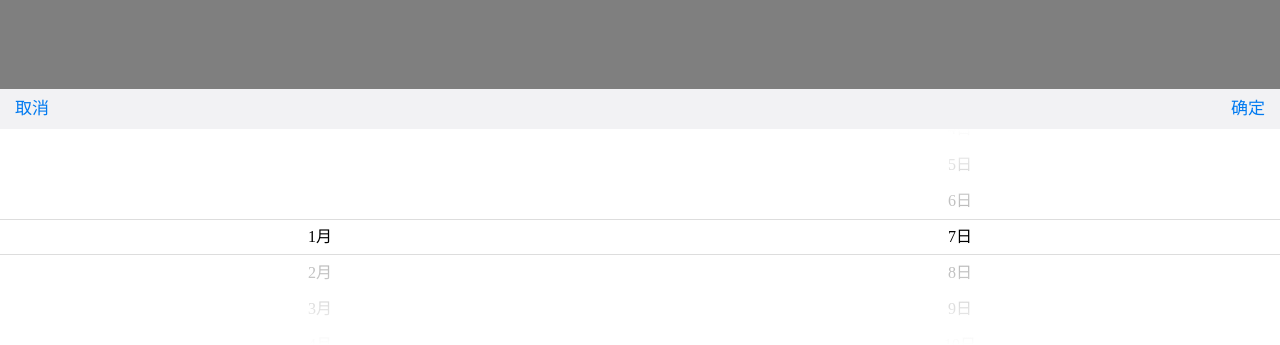
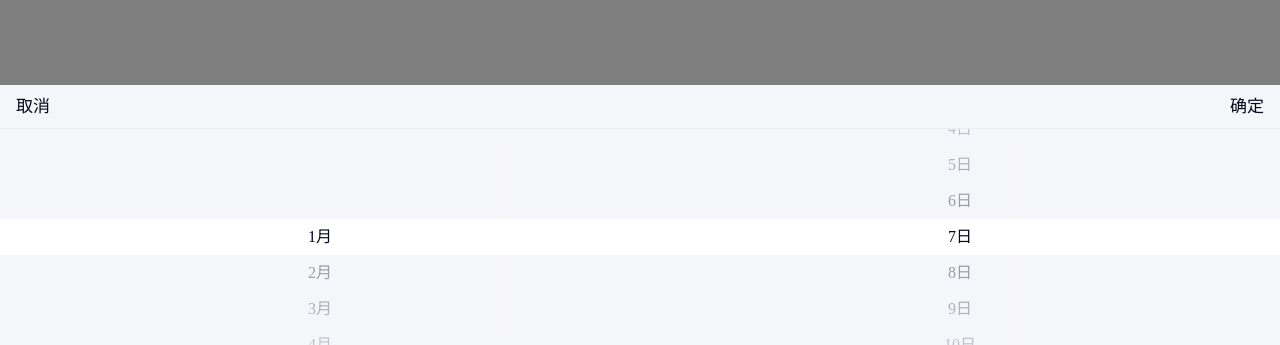
Before and after one commit to newbieYoung/Simple-Picker, a website: page template0.html in a window 1280 px wide. Shown: the part 455-800 px from the top of the page. Drawn offline with Linux system fonts and the light colour scheme.

Commit message:
模版修改

```diff
--- a/template0.css
+++ b/template0.css
@@ -18,13 +18,10 @@
     visibility: visible;
     opacity: .5
 }
-.pk-cover.pc-show{
-    transition: .5s
-}
 
 /* 组件 */
 .pk-target {
-    background-color: #fff;
+    background-color: #FFFFFF;
     position: fixed;
     bottom: 0;
     left: 0;
@@ -41,21 +38,22 @@
 
 .pk-target .pt-header {
     position: relative;
-    background-color: #f2f2f4;
-    height: 40px;
-    line-height: 40px;
-    color: #007af0;
+    background-color: #F5F6FA;
+    height: 43px;
+    line-height: 43px;
+    color: #03081A;
     font-size: 17px;
+    border-bottom: 1px solid #EBEDF5;
 }
 .pk-target .pt-header .ph-cancel {
     position: absolute;
     top: 0;
-    left: 15px;
+    left: 16px;
 }
 .pk-target .pt-header .ph-confirm {
     position: absolute;
     top: 0;
-    right: 15px;
+    right: 16px;
 }
 .pk-target .pt-list {
     position: relative;
@@ -78,29 +76,26 @@
     line-height: 36px;
     box-sizing: border-box;
     left: 0;
-    color: #000;
+    color: #03081A;
     width: 100%;
     text-align: center;
 }
-.pk-target .pt-list:before,
-.pk-target .pt-list:after{
-    content:'';
+.pk-target .pt-list .pl-top-cover,
+.pk-target .pt-list .pl-bottom-cover{
     position: absolute;
-    top: 0;
     left: 0;
     width: 100%;
     height: 90px;
     z-index: 10;
-    background: -webkit-linear-gradient(top, #fff, hsla(0, 0%, 100%, .7));
-    background: linear-gradient(top, #fff, hsla(0, 0%, 100%, .7));
-    border-bottom: 1px solid #ddd;
     pointer-events: none
 }
-.pk-target .pt-list:after {
-    top: auto;
+.pk-target .pt-list .pl-top-cover{
+    top: 0;
+    background: -webkit-linear-gradient(top, rgba(243, 244, 250, 0.8), rgba(239, 240, 248, 0.6));
+    background: linear-gradient(top, rgba(243, 244, 250, 0.8), rgba(239, 240, 248, 0.6));
+}
+.pk-target .pt-list .pl-bottom-cover {
     bottom: 0;
-    border-top: 1px solid #ddd;
-    border-bottom: none;
-    background: -webkit-linear-gradient(bottom, #fff, hsla(0, 0%, 100%, .7));
-    background: linear-gradient(bottom, #fff, hsla(0, 0%, 100%, .7))
+    background: -webkit-linear-gradient(bottom, rgba(243, 244, 250, 0.8), rgba(239, 240, 248, 0.6));
+    background: linear-gradient(bottom, rgba(243, 244, 250, 0.8), rgba(239, 240, 248, 0.6))
 }
--- a/template0.html
+++ b/template0.html
@@ -12,6 +12,7 @@
         <div class="pk-target pc-show">
             <div class="pt-header"><span class="ph-cancel">取消</span><span class="ph-confirm">确定</span></div>
             <div class="pt-list">
+                <div class="pl-top-cover"></div>
                 <div class="pl-col">
                     <ul style="transition: all 0s ease 0s; transform: translateY(90px);">
                         <li>1月</li>
@@ -63,6 +64,7 @@
                         <li>31日</li>
                     </ul>
                 </div>
+                <div class="pl-bottom-cover"></div>
             </div>
         </div>
     </div>
```
